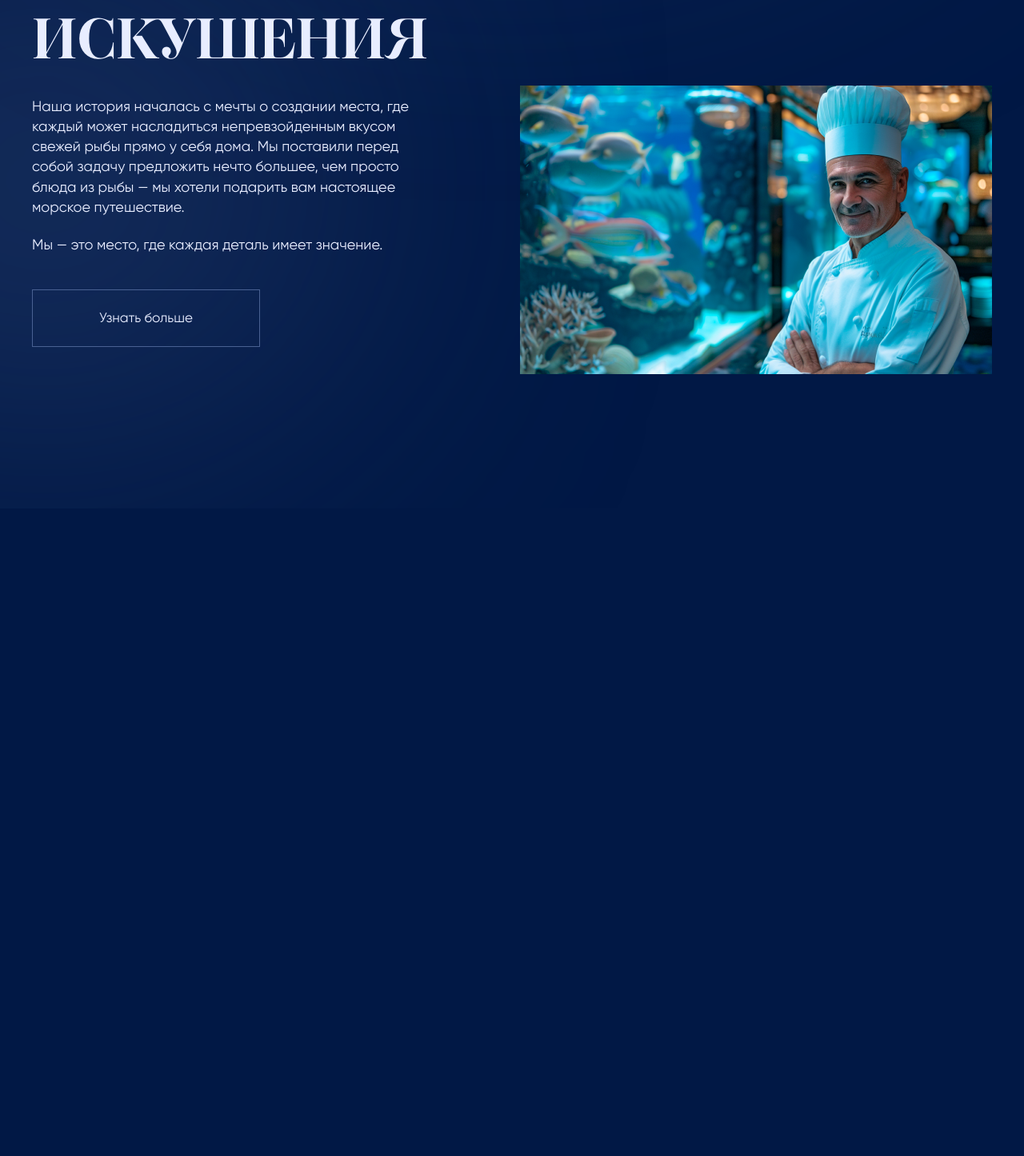
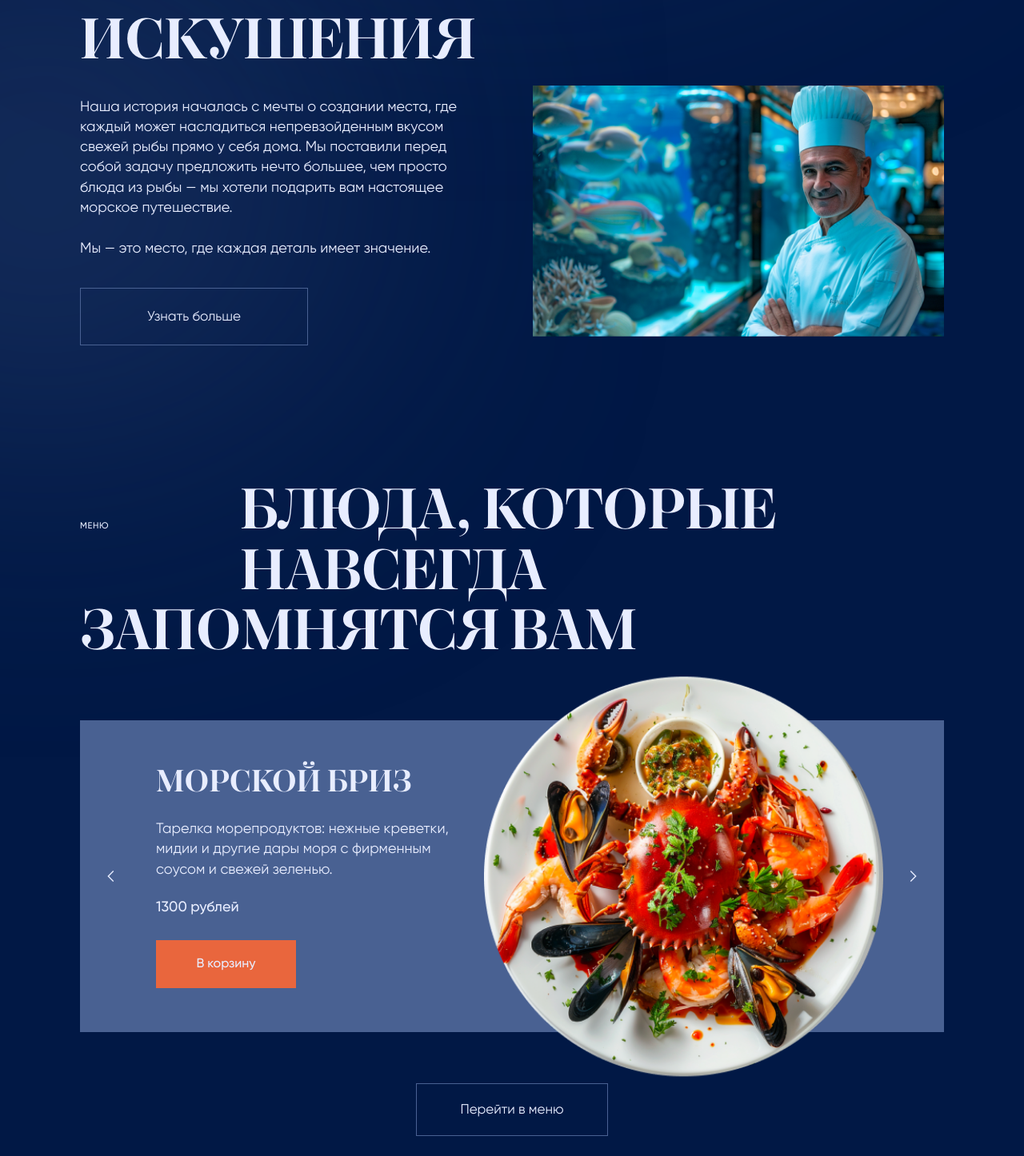
Before and after one commit to kannell1/AQUARIM, a Next.js app: page / in a window 1280 px wide. Shown: the part 964-2410 px from the top of the page at 80% size. Before the commit the page ends 1600 px from the top, so only its background shows below. Built offline with nearby package versions, Linux system fonts and the light colour scheme.

Commit message:
Третий блок и исправления по мелочи

```diff
--- a/app/page.tsx
+++ b/app/page.tsx
@@ -1,6 +1,7 @@
 import { Header } from "@/components/Header";
 import { HeroSection } from "@/components/HeroSection";
 import { HistorySection } from "@/components/HistorySection";
+import { DishesSection } from "@/components/DishesSection";
 
 export default function HomePage() {
   return (
@@ -18,6 +19,7 @@ export default function HomePage() {
       <main>
         <HeroSection />
         <HistorySection />
+        <DishesSection />
       </main>
     </div>
   );
--- /dev/null
+++ b/components/DishesSection.tsx
@@ -0,0 +1,145 @@
+"use client";
+
+import Image from "next/image";
+import { useState } from "react";
+
+// Первая карточка повторяет блюдо из макета.
+// Второе блюдо использует изображение из исходного архива для проверки стрелок.
+const dishes = [
+  {
+    id: "sea-breeze",
+    title: "Морской бриз",
+    description:
+      "Тарелка морепродуктов: нежные креветки, мидии и другие дары моря с фирменным соусом и свежей зеленью.",
+    price: "1300 рублей",
+    image: "/images/seafood-platter.png",
+    alt: "Блюдо «Морской бриз» с креветками, мидиями и крабом",
+  },
+  {
+    id: "fish-fillet",
+    title: "Рыбное филе",
+    description:
+      "Нежное рыбное филе в соусе с пряными травами. Блюдо из нашей коллекции морских вкусов.",
+    price: "Цена уточняется",
+    image: "/images/special-offer-dish.png",
+    alt: "Рыбное филе в соусе с зеленью",
+  },
+] as const;
+
+export function DishesSection() {
+  const [currentIndex, setCurrentIndex] = useState(0);
+  const [cartMessage, setCartMessage] = useState("");
+  const dish = dishes[currentIndex];
+
+  function switchDish(direction: -1 | 1) {
+    setCurrentIndex((index) => (index + direction + dishes.length) % dishes.length);
+    setCartMessage("");
+  }
+
+  function addToCart() {
+    try {
+      const existing = JSON.parse(localStorage.getItem("aquarim-cart") ?? "{}");
+      const cart: Record<string, number> =
+        existing && typeof existing === "object" && !Array.isArray(existing)
+          ? existing
+          : {};
+      cart[dish.id] = (Number(cart[dish.id]) || 0) + 1;
+      localStorage.setItem("aquarim-cart", JSON.stringify(cart));
+      setCartMessage(`Блюдо «${dish.title}» добавлено в корзину`);
+    } catch {
+      setCartMessage("Не удалось добавить блюдо в корзину");
+    }
+  }
+
+  return (
+    <section
+      id="menu"
+      aria-labelledby="dishes-heading"
+      className="relative mx-auto w-[calc(100%-32px)] max-w-[1660px] scroll-mt-[40px] pb-[140px] pt-[12px] sm:w-[calc(100%-48px)] sm:pb-[160px] lg:w-[calc(100%-96px)] xl:w-[calc(100%-200px)] lg:pb-[170px]"
+    >
+      {/* Маленькая подпись слева и заголовок в две строки — по макету. */}
+      <div className="flex flex-col gap-[18px] lg:flex-row lg:items-baseline lg:gap-[78px]">
+        <span className="shrink-0 text-[11px] font-medium uppercase tracking-[0.06em] lg:w-[122px]">
+          Меню
+        </span>
+        <h2
+          id="dishes-heading"
+          className="font-oceanic text-[clamp(34px,8.3vw,68px)] font-medium uppercase leading-[1.06] tracking-[-0.012em] lg:text-[clamp(52px,5.55vw,76px)]"
+        >
+          Блюда, которые навсегда
+        </h2>
+      </div>
+      <p className="font-oceanic text-[clamp(34px,8.3vw,68px)] font-medium uppercase leading-[1.06] tracking-[-0.012em] lg:text-[clamp(52px,5.55vw,76px)]">
+        Запомнятся вам
+      </p>
+
+      <div
+        id="featured-dish"
+        role="region"
+        aria-roledescription="карусель"
+        aria-label="Фирменные блюда"
+        className="relative mt-[100px] flex min-h-[590px] items-end bg-[#496192] px-[48px] pb-[42px] pt-[270px] sm:mt-[115px] sm:min-h-[630px] sm:px-[70px] sm:pt-[310px] lg:mt-[76px] lg:min-h-[390px] lg:items-center lg:px-[95px] lg:py-[50px]"
+      >
+        <button
+          type="button"
+          aria-label="Предыдущее блюдо"
+          onClick={() => switchDish(-1)}
+          className="absolute left-[12px] top-1/2 z-20 flex h-[36px] w-[30px] -translate-y-1/2 items-center justify-center text-[#E8EDFF] transition-opacity hover:opacity-70 focus-visible:outline focus-visible:outline-2 focus-visible:outline-offset-2 focus-visible:outline-[#E8EDFF] sm:left-[24px] lg:left-[24px]"
+        >
+          <svg viewBox="0 0 24 24" fill="none" aria-hidden="true" className="h-[22px] w-[22px]" stroke="currentColor" strokeWidth="1.5">
+            <path d="m15 5-7 7 7 7" />
+          </svg>
+        </button>
+
+        <div className="relative z-10 max-w-[420px] lg:w-[43%]" aria-live="polite" aria-atomic="true">
+          <h3 className="font-oceanic text-[clamp(28px,7vw,45px)] font-medium uppercase leading-[1.1] lg:text-[clamp(32px,3vw,44px)]">
+            {dish.title}
+          </h3>
+          <p className="mt-[22px] max-w-[395px] text-[15px] leading-[1.42] sm:text-[17px] lg:mt-[26px] lg:text-[18px]">
+            {dish.description}
+          </p>
+          <p className="mt-[22px] text-[16px] font-medium leading-none sm:text-[18px] lg:mt-[25px]">
+            {dish.price}
+          </p>
+          <button
+            type="button"
+            onClick={addToCart}
+            className="mt-[28px] flex h-[54px] w-[175px] items-center justify-center bg-[#E9663D] text-[16px] font-medium text-[#E8EDFF] transition-opacity hover:opacity-85 focus-visible:outline focus-visible:outline-2 focus-visible:outline-offset-2 focus-visible:outline-[#E8EDFF] sm:h-[60px] lg:mt-[32px]"
+          >
+            В корзину
+          </button>
+          <span className="sr-only" role="status">{cartMessage}</span>
+        </div>
+
+        <Image
+          key={dish.image}
+          src={dish.image}
+          alt={dish.alt}
+          width={480}
+          height={480}
+          sizes="(min-width: 1024px) 580px, (min-width: 640px) 360px, 290px"
+          className="pointer-events-none absolute left-1/2 top-[-67px] z-0 h-auto w-[min(76vw,320px)] -translate-x-1/2 select-none sm:top-[-83px] sm:w-[360px] lg:left-auto lg:right-[7%] lg:top-1/2 lg:w-[min(39vw,580px)] lg:translate-x-0 lg:-translate-y-1/2"
+        />
+
+        <button
+          type="button"
+          aria-label="Следующее блюдо"
+          onClick={() => switchDish(1)}
+          className="absolute right-[12px] top-1/2 z-20 flex h-[36px] w-[30px] -translate-y-1/2 items-center justify-center text-[#E8EDFF] transition-opacity hover:opacity-70 focus-visible:outline focus-visible:outline-2 focus-visible:outline-offset-2 focus-visible:outline-[#E8EDFF] sm:right-[24px] lg:right-[24px]"
+        >
+          <svg viewBox="0 0 24 24" fill="none" aria-hidden="true" className="h-[22px] w-[22px]" stroke="currentColor" strokeWidth="1.5">
+            <path d="m9 5 7 7-7 7" />
+          </svg>
+        </button>
+      </div>
+
+      {/* Полная страница меню появится на следующем этапе. Пока ведём к карточке блюд. */}
+      <a
+        href="#featured-dish"
+        className="mx-auto mt-[64px] flex h-[66px] w-[240px] max-w-full items-center justify-center border border-[#496192] text-[17px] text-[#E8EDFF] transition-colors hover:bg-[#496192]/25"
+      >
+        Перейти в меню
+      </a>
+    </section>
+  );
+}
--- a/components/Header.tsx
+++ b/components/Header.tsx
@@ -9,7 +9,7 @@ const navigation = [
 
 export function Header() {
   return (
-    <header className="relative z-30 mx-auto flex h-[84px] w-[calc(100%-48px)] max-w-[1200px] items-center justify-between lg:w-[calc(100%-80px)]">
+    <header className="relative z-30 mx-auto flex h-[84px] w-[calc(100%-32px)] max-w-[1660px] items-center justify-between sm:w-[calc(100%-48px)] lg:w-[calc(100%-96px)] xl:w-[calc(100%-200px)]">
       <a
         href="#top"
         aria-label="AQUARIM — на главную"
--- a/components/HistorySection.tsx
+++ b/components/HistorySection.tsx
@@ -5,7 +5,7 @@ export function HistorySection() {
     <section
       id="history"
       aria-labelledby="history-heading"
-      className="relative mx-auto w-[calc(100%-48px)] max-w-[1200px] scroll-mt-[34px] pb-[120px] pt-[90px] sm:pb-[150px] lg:w-[calc(100%-80px)] lg:pt-[86px] lg:pb-[155px]"
+      className="relative mx-auto w-[calc(100%-32px)] max-w-[1660px] scroll-mt-[34px] pb-[120px] pt-[90px] sm:w-[calc(100%-48px)] sm:pb-[150px] lg:w-[calc(100%-96px)] xl:w-[calc(100%-200px)] lg:pt-[86px] lg:pb-[155px]"
     >
       {/* На десктопе первая и вторая строки заголовка выровнены, как в макете. */}
       <div className="flex flex-col gap-[22px] sm:gap-[15px] lg:flex-row lg:items-baseline lg:gap-[78px]">
@@ -23,8 +23,8 @@ export function HistorySection() {
         Искушения
       </p>
 
-      <div className="mt-[32px] grid items-start gap-[42px] lg:mt-[21px] lg:grid-cols-[minmax(0,1fr)_minmax(0,590px)] lg:gap-[88px]">
-        <div className="max-w-[510px] pt-[3px] lg:pt-[15px]">
+      <div className="mt-[32px] grid items-start gap-[42px] lg:mt-[21px] lg:grid-cols-[minmax(0,1fr)_minmax(0,1.03fr)] lg:items-stretch lg:gap-[clamp(40px,5.3vw,100px)]">
+        <div className="max-w-[510px] pt-[3px] lg:flex lg:max-w-[none] lg:flex-col lg:gap-y-[26px] lg:pt-[15px]">
           <p className="text-[17px] leading-[1.4] sm:text-[18px]">
             Наша история началась с мечты о создании места, где каждый может
             насладиться непревзойденным вкусом свежей рыбы прямо у себя дома.
@@ -32,13 +32,13 @@ export function HistorySection() {
             блюда из рыбы — мы хотели подарить вам настоящее морское путешествие.
           </p>
 
-          <p className="mt-[22px] text-[17px] leading-[1.4] sm:text-[18px]">
+          <p className="mt-[22px] text-[17px] leading-[1.4] sm:text-[18px] lg:mt-0">
             Мы — это место, где каждая деталь имеет значение.
           </p>
 
           <a
             href="#top"
-            className="mt-[42px] inline-flex h-[72px] w-[285px] max-w-full items-center justify-center border border-[#496192] bg-transparent text-[17px] leading-none text-[#E8EDFF] transition-colors hover:bg-[#496192]/25"
+            className="mt-[42px] inline-flex h-[72px] w-[285px] max-w-full items-center justify-center border border-[#496192] bg-transparent text-[17px] leading-none text-[#E8EDFF] transition-colors hover:bg-[#496192]/25 lg:mt-auto lg:self-start"
           >
             Узнать больше
           </a>
@@ -50,7 +50,7 @@ export function HistorySection() {
           width={590}
           height={374}
           sizes="(min-width: 1024px) 590px, 100vw"
-          className="h-auto w-full object-cover"
+          className="h-auto w-full object-cover lg:h-full lg:self-stretch"
         />
       </div>
     </section>
```
Also changed, not shown: components/HeroSection.tsx (+10 -7 lines), README.txt (added).
